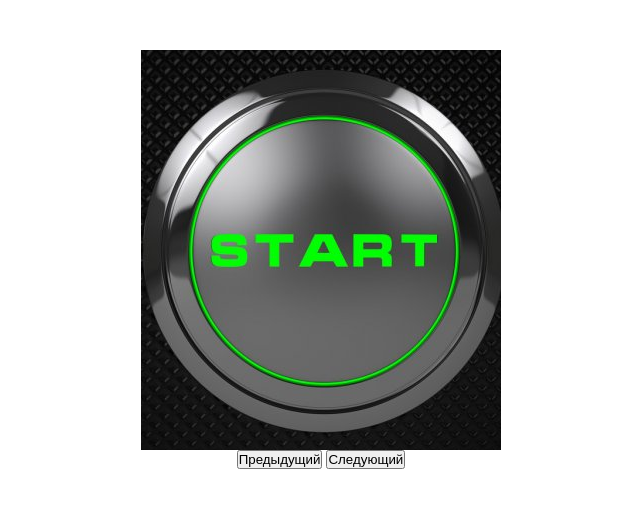
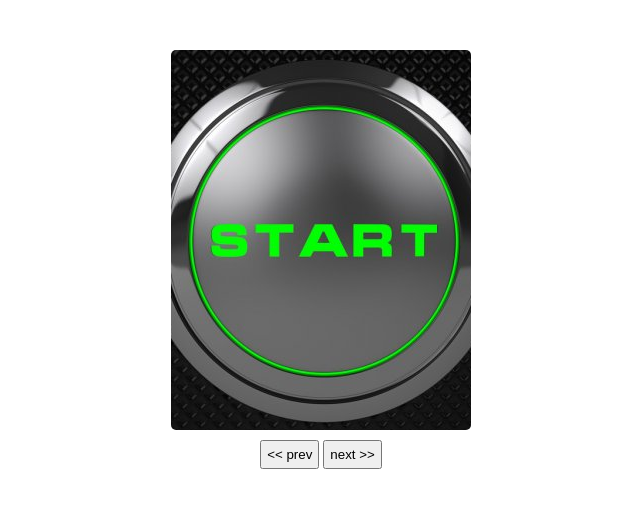
Before and after one commit to Sergbilay/html-css, a plain HTML site: page hw 08.04/index.html in a window 1280 px wide. Shown: the whole page, without its empty margins (319-959 px from the left). Drawn offline with Linux system fonts and the light colour scheme.

Commit message:
Add files via upload

```diff
--- a/hw 08.04/css/style.css
+++ b/hw 08.04/css/style.css
@@ -7,16 +7,24 @@ li {
   list-style-type: none;
 }
 .container {
-  width: 800px;
+  width: 500px;
   margin: 50px auto;
   margin-bottom: 30px;
   text-align: center;
 }
-
+button {
+  margin-top: 10px;
+  padding: 5px;
+  cursor: pointer;
+}
+button:hover{
+  background: rgba(72, 92, 129, 0.219);
+}
 .box {
   margin: 0 auto;
-  width: 360px;
-  height: 400px;
+  width: 300px;
+  height: 380px;
+  border-radius: 5px;
   background: url(../img/start.jpg);
   background-position: 50% 50%;
 }
--- a/hw 08.04/index.html
+++ b/hw 08.04/index.html
@@ -9,8 +9,8 @@
 <body>
 	<div class="container">
 		<div class="box"></div>
-		<button class="prev">Предыдущий</button>
-		<button class="next">Следующий</button>
+		<button class="prev"> << prev </button>
+		<button class="next"> next >> </button>
 	</div>
 	<script src="./js/main.js"></script>
 </body>
```
